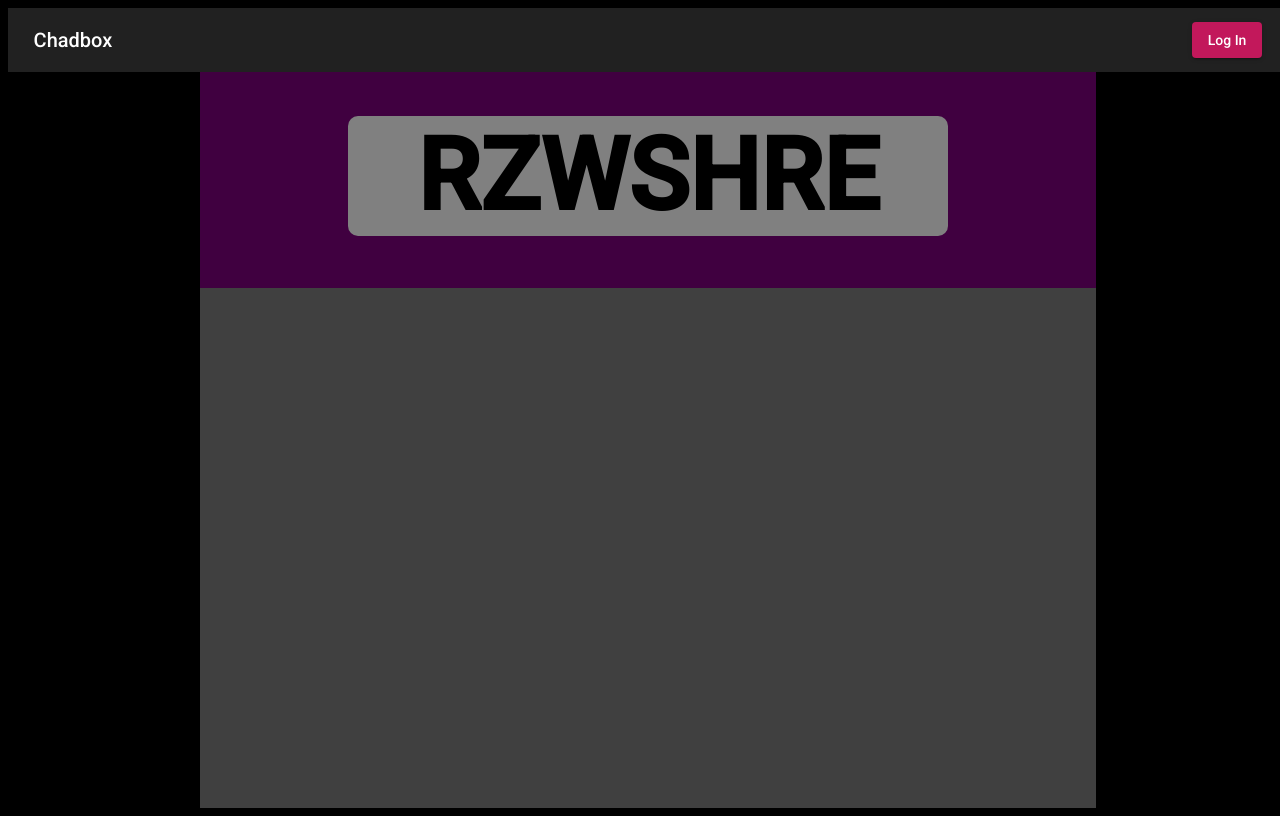
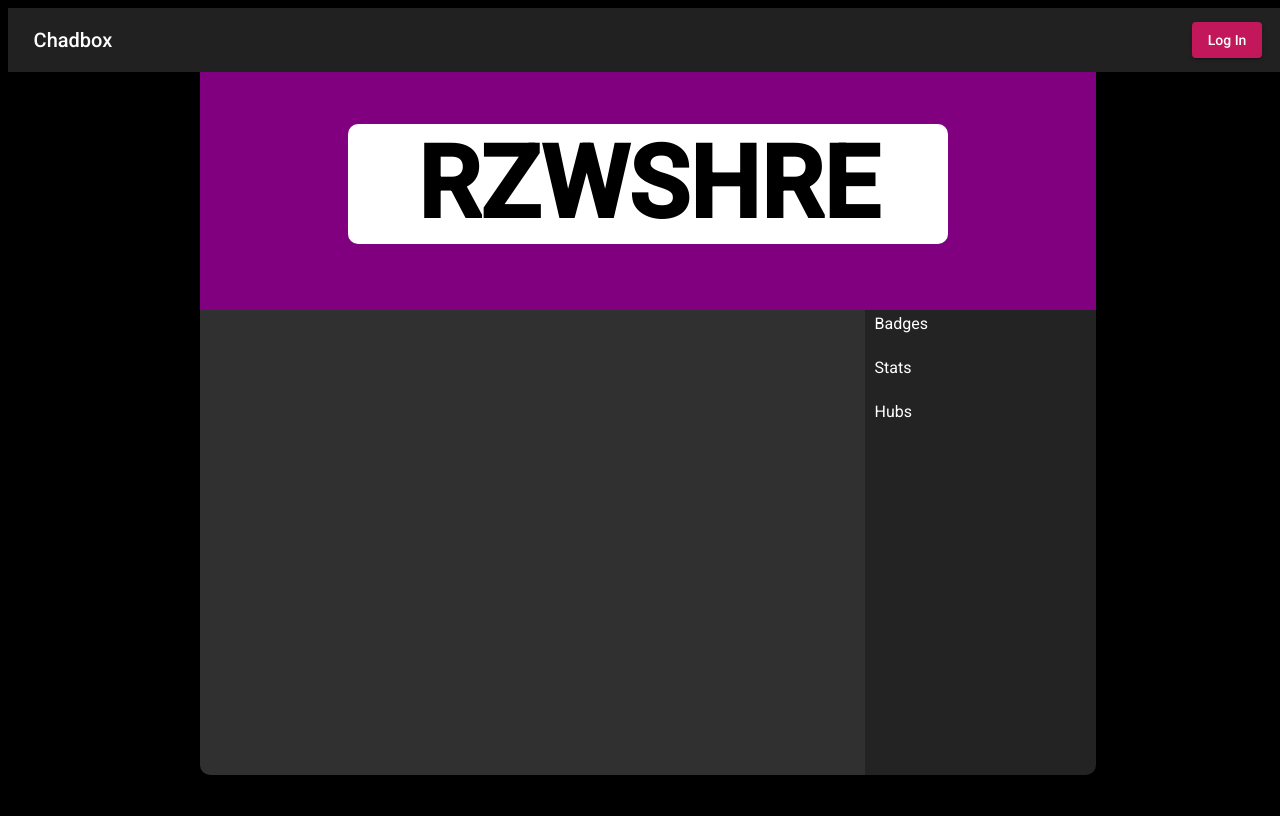
Before and after one commit to grishiOnline/Chadbox, an Angular app: page /alias in a window 1280 px wide. Built offline with nearby package versions, Linux system fonts and the light colour scheme.

Commit message:
Profile Layout Done

```diff
--- a/src/app/profile/profile.component.html
+++ b/src/app/profile/profile.component.html
@@ -6,10 +6,18 @@
             </div>
         </div>
     </div>
-    <div class="sidebar">
-        <div class="badges"></div>
-        <div class="stats"></div>
-        <div class="hubs"></div>
+    <div class="main">
+        <div class="posts"></div>
+        <div class="sidebar">
+            <div class="badges">
+                <h3>Badges</h3>
+            </div>
+            <div class="stats">
+                <h3>Stats</h3>
+            </div>
+            <div class="hubs">
+                <h3>Hubs</h3>
+            </div>
+        </div>
     </div>
-    <div class="posts"></div>
 </div>
--- a/src/app/profile/profile.component.sass
+++ b/src/app/profile/profile.component.sass
@@ -1,9 +1,9 @@
 :host
+    margin-top: 4%
     width: 70%
-    height: 100%
-    background-color: gray
-    opacity: 0.5
+    height: 89.5%
     .profile
+        border-radius: 10px
         height: 100%
         width: 100%
         overflow: auto
@@ -20,7 +20,7 @@
                 width: 600px
                 height: 120px
                 background: white
-                top: 60%
+                top: 50%
                 left: 50%
                 border-radius: 10px
                 transform: translate(-50%, -50%)
@@ -34,3 +34,18 @@
                     font-weight: 700
                     text-align: center
                     margin: 0
+        .main
+            height: 100%
+            width: 100%
+            display: flex
+            flex-flow: row nowrap
+            .posts
+                height: 100%
+                width: 75%
+                background: #303030
+            .sidebar
+                padding-left: 10px
+                height: 100%
+                width: 25%
+                background: #232323
+                position: sticky
```
